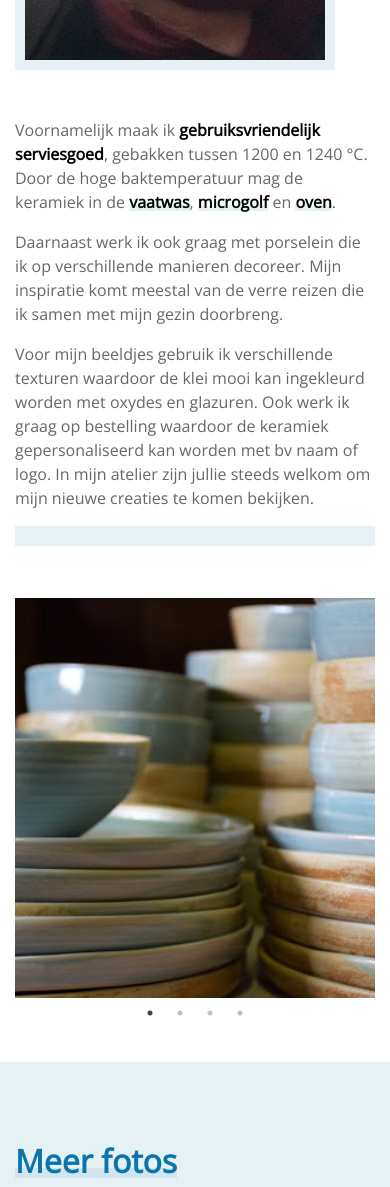
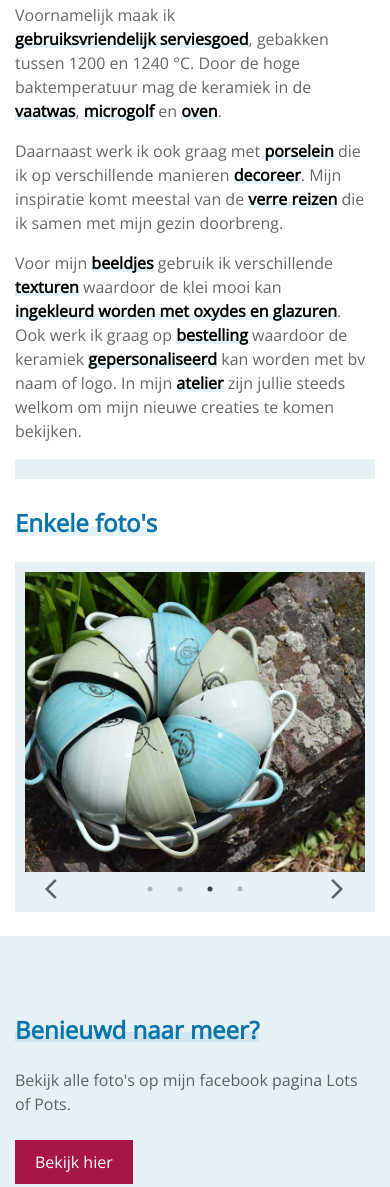
Before and after one commit to TimonRiemslagh/vero-simple-webpage, a plain HTML site: page index.html in a window 390 px wide. Shown: the part 573-1760 px from the top of the page. Drawn offline with nearby package versions, Linux system fonts and the light colour scheme.

Commit message:
Finetuning.

```diff
--- a/css/main.css
+++ b/css/main.css
@@ -10,6 +10,7 @@ body {
 h1, h2, h3 {
     color: rgb(10, 117, 170);
     font-weight: bold;
+    white-space: nowrap;
 }
 
 .title {
@@ -55,7 +56,7 @@ h1::after, h2::after {
 }
 
 .slick-carousel__image {
-    height: 400px;
+    height: 500px;
     background-size: cover;
     background-position: center center;
 }
@@ -73,10 +74,15 @@ h1::after, h2::after {
     margin-bottom: 48px;
 }
 
+.container {
+    overflow: hidden;
+}
+
 strong {
     font-weight: 700;
     color: black;
     position: relative;
+    white-space: nowrap;
 }
 
 strong::after {
@@ -96,9 +102,11 @@ strong::after {
 
 .slick-wrapper {
     margin-bottom: 64px;
+    padding: 10px;
+    background-color: rgba(10, 117, 170, 0.1);
 }
 
-.cta h2 {
+h2 {
     margin-bottom: 24px;
 }
 
@@ -120,6 +128,70 @@ strong::after {
     background-color: rgba(168,22,70, .8);
 }
 
+.slick-next, .slick-prev {
+    color: rgb(10, 117, 170) !important;
+    z-index: 2;
+}
+
+.slick-prev {
+    left: -40px;
+}
+
+.slick-next {
+    right: -40px;
+}
+
+.slick-next::before {
+    display: none;
+}
+
+.slick-prev::before {
+    display: none;
+}
+
+.slick-dots {
+    bottom: -27px;
+}
+
+@media only screen and (max-width: 800px) {
+    .slick-next, .slick-prev {
+        bottom: -35px;
+        top: auto;
+    }
+
+    .slick-next {
+        right: 20px;
+    }
+
+    .slick-prev {
+        left: 20px;
+    }
+
+    .slick-carousel__image {
+        height: 300px;
+    }
+
+    h1 {
+        font-size: 24px;
+    }
+
+    h2 {
+        font-size: 24px;
+    }
+
+    .title, .vero-img, .slick-wrapper {
+        margin-bottom: 24px;
+    }
+
+    .content-wrapper {
+        margin-bottom: 66px;
+    }
+
+    .title__logo {
+        margin-right: 16px;
+    }
+}
+
 @media only screen and (min-width: 800px) {
     .content-wrapper {
         display: flex;
@@ -132,4 +204,6 @@ strong::after {
     .content-wrapper {
         margin-bottom: 48px;
     }
+
+
 }
--- a/index.html
+++ b/index.html
@@ -15,9 +15,14 @@
 
     <!-- Font -->
     <link href="https://fonts.googleapis.com/css?family=Open+Sans" rel="stylesheet">
+    <link href="https://fonts.googleapis.com/icon?family=Material+Icons"
+          rel="stylesheet">
 
     <!-- Custom -->
     <link rel="stylesheet" href="css/main.css">
+
+    <link rel="icon"
+          href="favicon.ico">
 
     <title>Veronique Cauchie</title>
 </head>
@@ -39,16 +44,18 @@
                 </p>
 
                 <p>
-                    Daarnaast werk ik ook graag met porselein die ik op verschillende manieren decoreer.
-                    Mijn inspiratie komt meestal van de verre reizen die ik samen met mijn gezin doorbreng.
+                    Daarnaast werk ik ook graag met <strong>porselein</strong> die ik op verschillende manieren <strong>decoreer</strong>.
+                    Mijn inspiratie komt meestal van de <strong>verre reizen</strong> die ik samen met mijn gezin doorbreng.
                 </p>
                 <p>
-                    Voor mijn beeldjes gebruik ik verschillende texturen waardoor de klei mooi kan ingekleurd worden met oxydes en glazuren.
-                    Ook werk ik graag op bestelling waardoor de keramiek gepersonaliseerd kan worden met bv naam of logo.
-                    In mijn atelier zijn jullie steeds welkom om mijn nieuwe creaties te komen bekijken.
+                    Voor mijn <strong>beeldjes</strong> gebruik ik verschillende <strong>texturen</strong> waardoor de klei mooi kan <strong>ingekleurd worden met oxydes en glazuren</strong>.
+                    Ook werk ik graag op <strong>bestelling</strong> waardoor de keramiek <strong>gepersonaliseerd</strong> kan worden met bv naam of logo.
+                    In mijn <strong>atelier</strong> zijn jullie steeds welkom om mijn nieuwe creaties te komen bekijken.
                 </p>
             </div>
         </div>
+
+        <h2>Enkele foto's</h2>
 
         <div class="slick-wrapper">
             <div class="slick-carousel">
@@ -63,9 +70,9 @@
     <div class="cta">
         <div class="container">
 
-            <h2>Meer fotos</h2>
+            <h2>Benieuwd naar meer?</h2>
 
-            <p>Bekijk meer fotos op mijn facebook pagina.</p>
+            <p>Bekijk alle foto's op mijn facebook pagina Lots of Pots.</p>
 
             <a class="cta__btn" target="_blank" href="https://www.facebook.com/Lots-of-Pots-1993140217676552/">Bekijk hier</a>
 
--- a/js/script.js
+++ b/js/script.js
@@ -2,6 +2,10 @@ $(document).ready(function(){
     $('.slick-carousel').slick({
         dots: true,
         infinite: true,
-        arrows: true
+        arrows: true,
+        autoplay: true,
+        autoplaySpeed: 2000,
+        prevArrow: '<div class="slick-prev slick-arrow"><i class="material-icons">arrow_back_ios</i></div>',
+        nextArrow: '<div class="slick-next slick-arrow"><i class="material-icons">arrow_forward_ios</i></div>',
     });
 });
```
